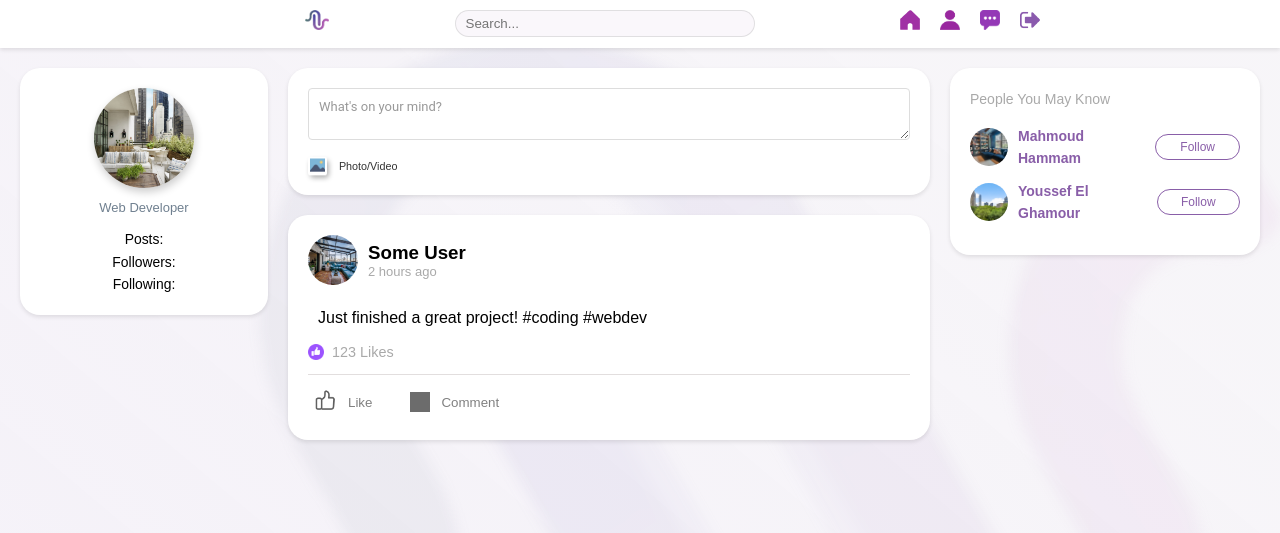
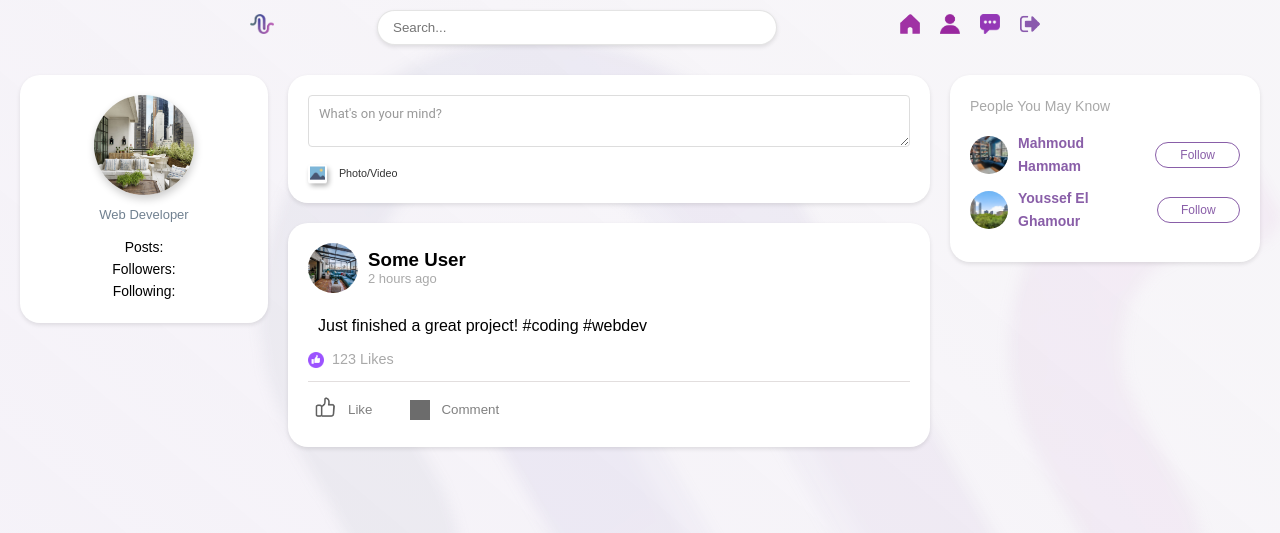
Before and after one commit to MahmoudHammam0/LinkUp, a Flask app: template web_flask/templates/feed.html in a window 1280 px wide. Shown: the top 533 px of the page. Run offline with Flask 3, Linux system fonts and the light colour scheme; the template is opened without the code that fills it, so the values that code supplies are empty; grey boxes are pictures that could not be loaded.

Commit message:
Style Nav Bar in Feed

```diff
--- a/web_flask/static/styles/feed.css
+++ b/web_flask/static/styles/feed.css
@@ -31,9 +31,9 @@ body::before {
 
 /* Header styles */
 header {
-    background-color: #ffffff;
+    /*background-color: #ffffff;*/
     padding: 10px 150px;
-    box-shadow: 0 2px 4px rgba(0,0,0,0.1);
+    /*box-shadow: 0 2px 4px rgba(0,0,0,0.1);*/
 }
 
 .nav-icon {
@@ -61,7 +61,7 @@ header {
 
 .logo img {
     width: 24px;
-    margin-left: 155px;
+    margin-left: 100px;
 }
 
 nav {
@@ -71,11 +71,13 @@ nav {
 }
 
 nav input {
-    padding: 5px 10px;
+    padding: 5px 15px;
     border-radius: 20px;
     border: 1px solid #b1b1b157;
-    width: 300px;
-    background-color: #d9c0de21;
+    width: 400px;
+    background-color: white;
+    height: 35px;
+    box-shadow: 0 2px 4px rgba(0, 0, 0, 0.1);
 }
 
 nav ul {
```
